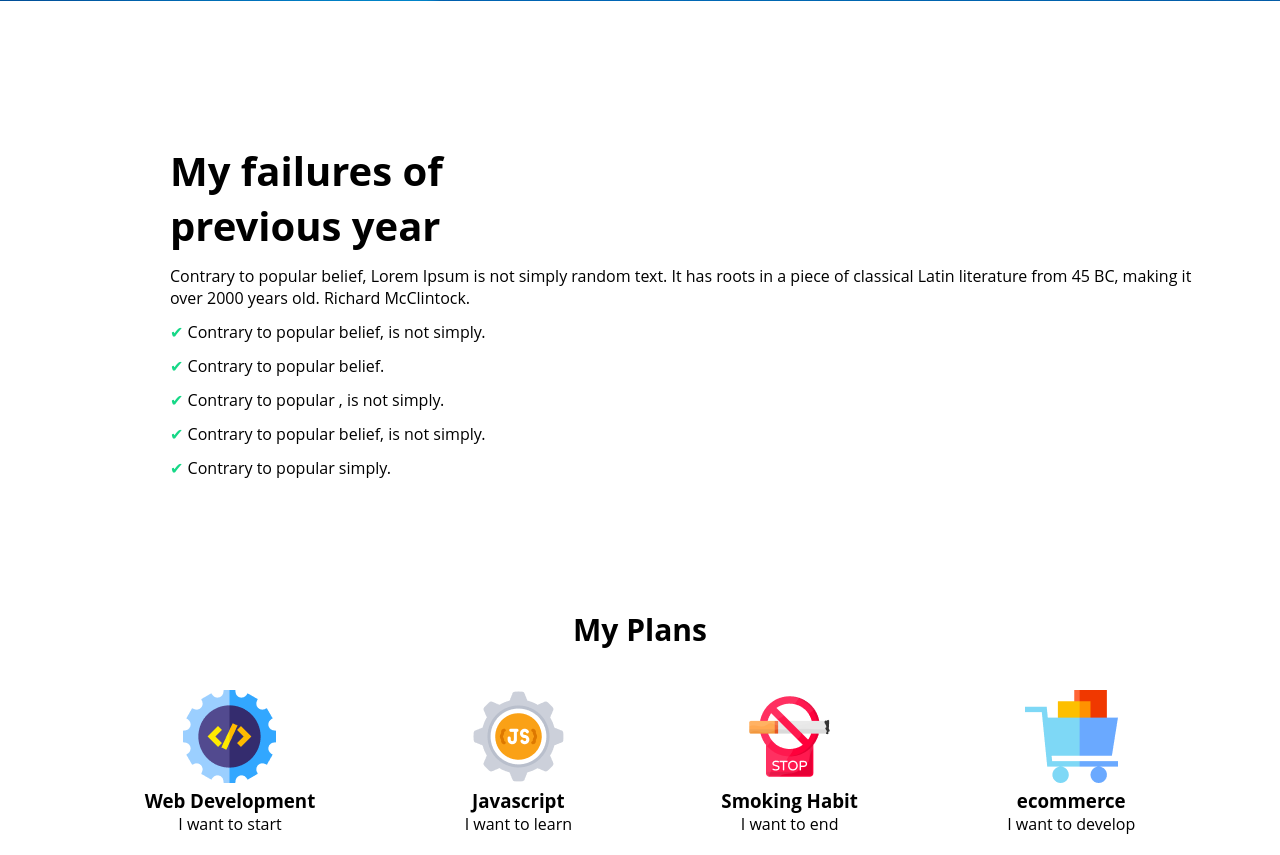
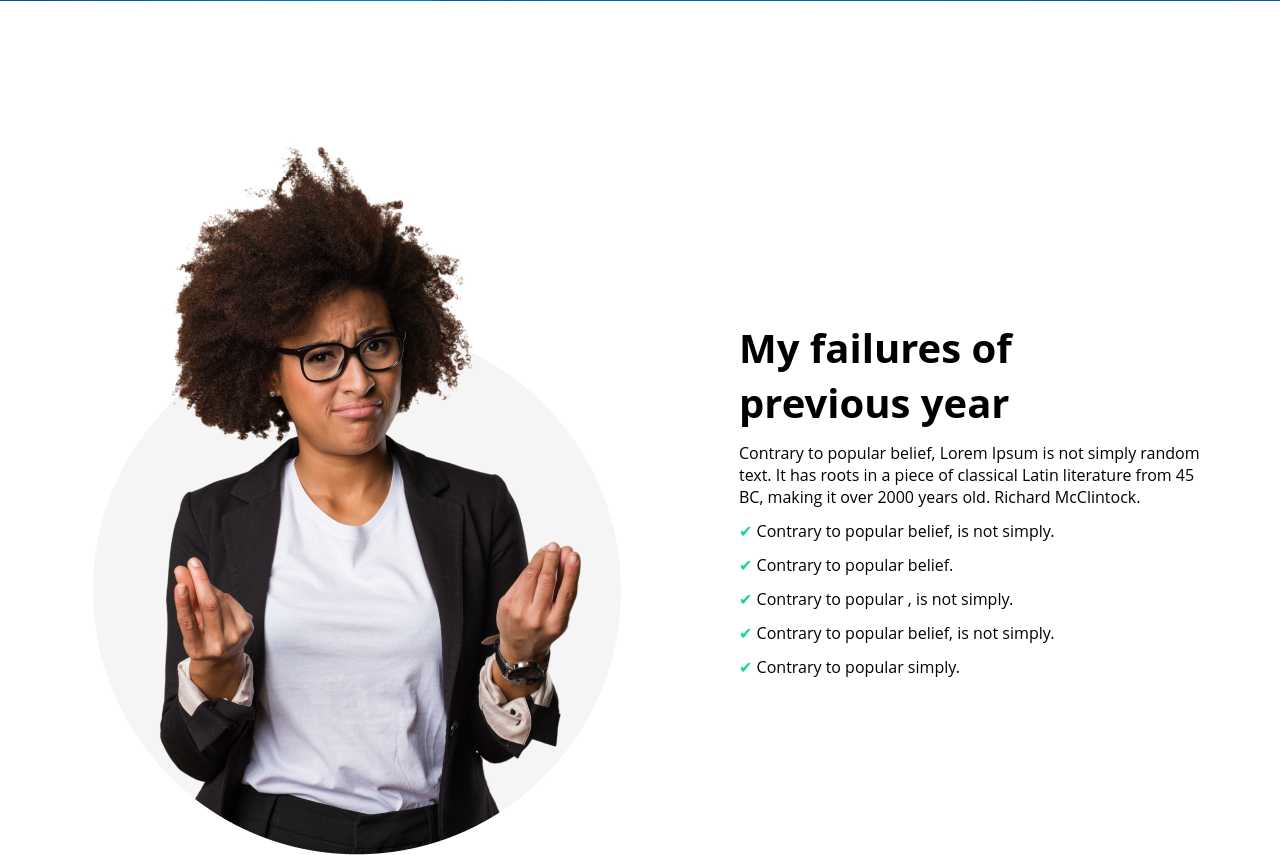
Before and after one commit to PrintSohel/new-year-new, a plain HTML site: page index.html in a window 1280 px wide. Shown: the part 783-1638 px from the top of the page. Drawn offline with Linux system fonts and the light colour scheme.

Commit message:
image path

```diff
--- a/index.html
+++ b/index.html
@@ -22,7 +22,7 @@
 
     <main>
         <section class="failures">
-            <!-- <img src="./Images/banner/banner.png" alt=""> -->
+            <img src="./Images/person.png" alt="">
             <div class="failure-description">
                 <h2>My failures of <br> previous year</h2>
                 <p>Contrary to popular belief, Lorem Ipsum is not simply random text. It has roots in a piece of
```
